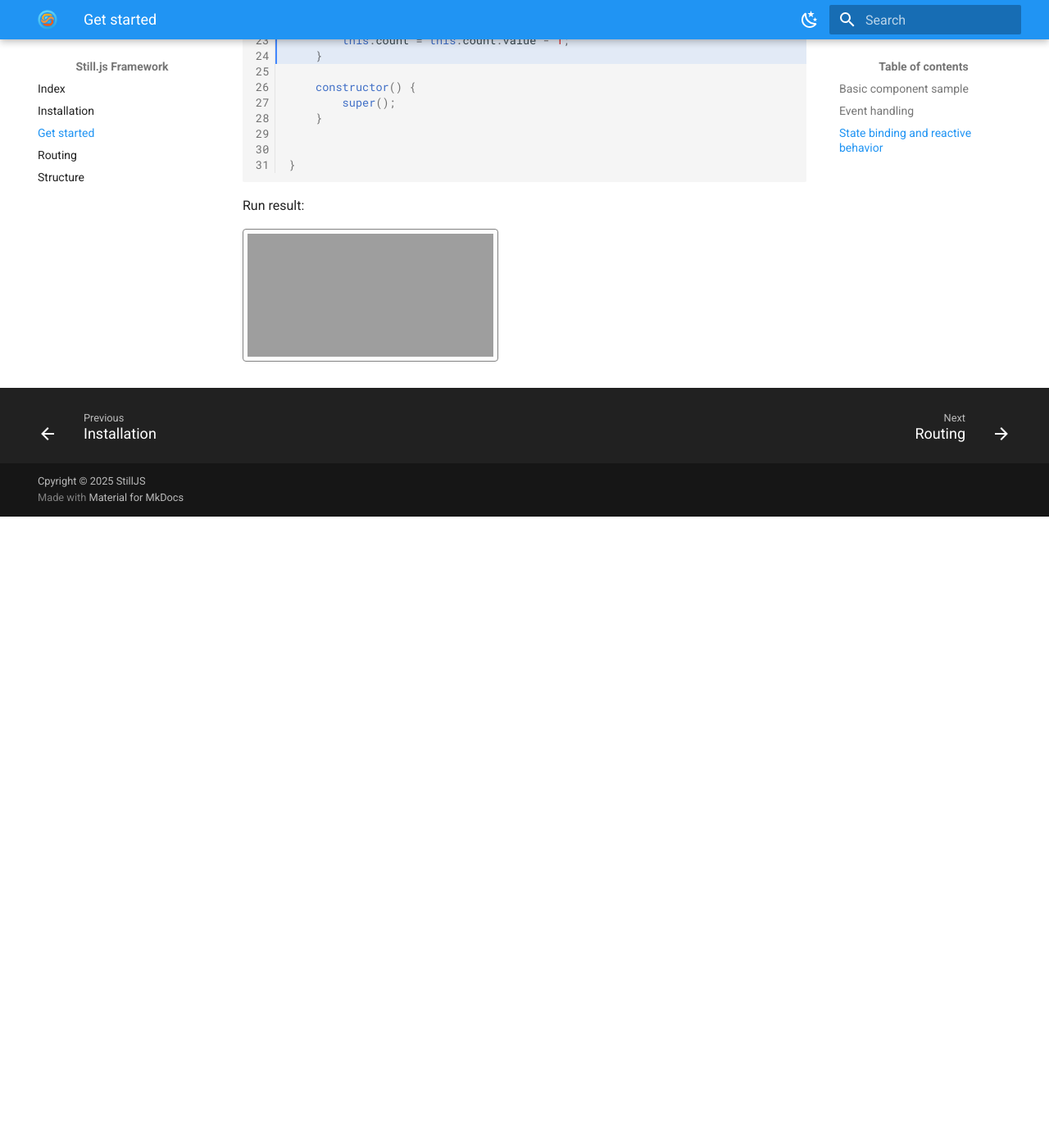
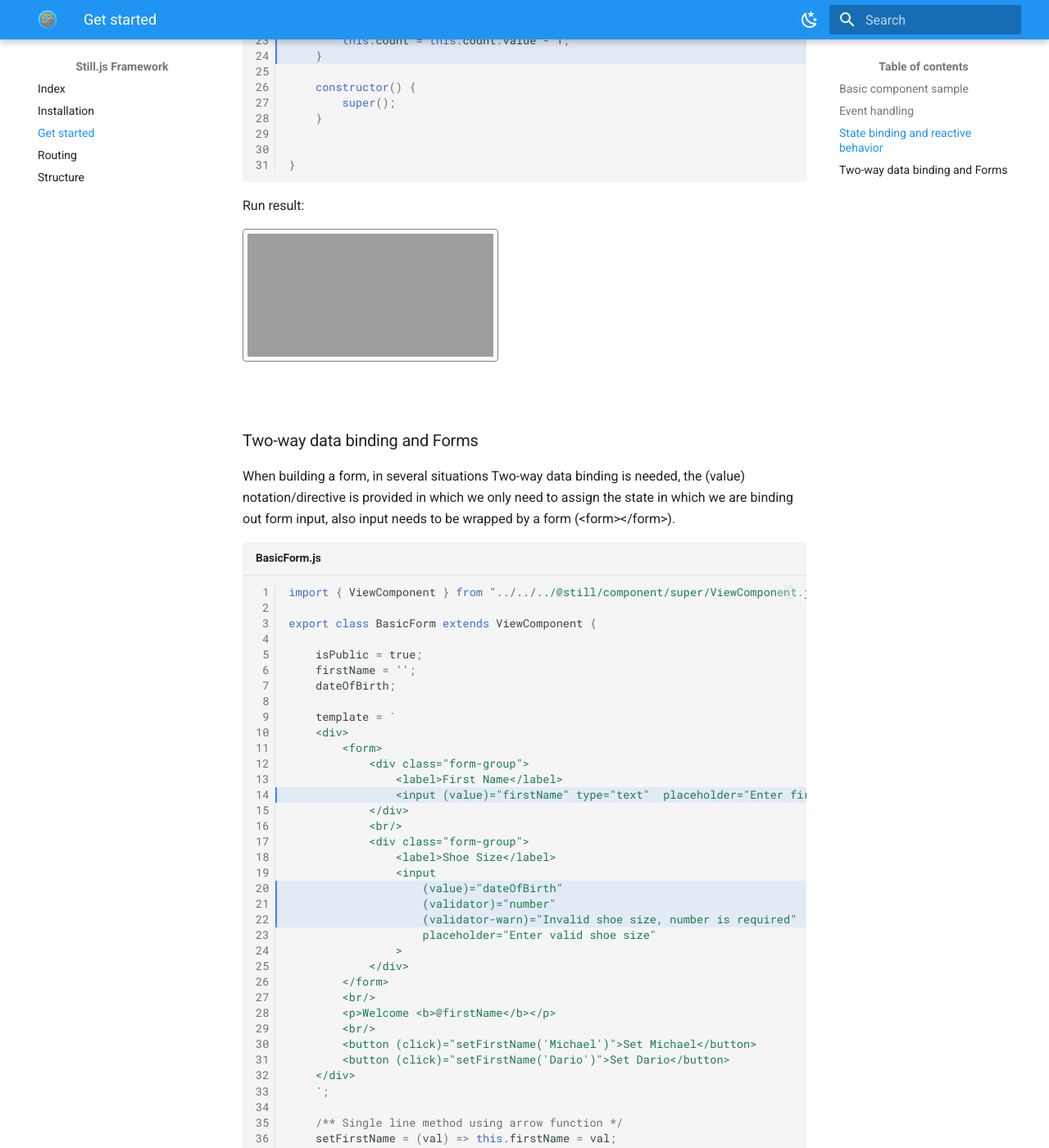
Before and after one commit to still-js/stilljs-site, an MkDocs documentation site: the page built from docs/get-start.md, in a window 1280 px wide and 1400 px high, scrolled down 2630 px. Shown: the whole window at 82% size. Built offline with MkDocs 1.6.1 and Material for MkDocs 9.7.7, drawn with Linux system fonts in a browser that asks for light colours; before the commit the page ends 3260 px from its top, so only the background shows below that; some of the changed text lies outside the part shown; grey boxes are pictures that could not be loaded.

Commit message:
added 2-way binding and basic forms example on get started

````diff
--- a/docs/get-start.md
+++ b/docs/get-start.md
@@ -118,3 +118,66 @@
             style="border: 1px solid grey; border-radius:4px; padding: 5px; background: white"
             >
 </iframe>
+
+
+<br>
+
+###  Two-way data binding and Forms
+
+When building a form, in several situations Two-way data binding is needed, the (value) notation/directive is provided in which we only need to assign the state in which we are binding out form input, also input needs to be wrapped by a form (&lt;form&gt;&lt;/form&gt;).
+
+
+```js title="BasicForm.js" hl_lines="14 20-22" linenums="1"
+import { ViewComponent } from "../../../@still/component/super/ViewComponent.js";
+
+export class BasicForm extends ViewComponent {
+
+	isPublic = true;
+	firstName = '';
+	dateOfBirth;
+
+	template = `
+	<div>
+		<form>
+			<div class="form-group">
+				<label>First Name</label>
+				<input (value)="firstName" type="text"  placeholder="Enter first name">
+			</div>
+			<br/>
+			<div class="form-group">
+				<label>Shoe Size</label>
+				<input
+					(value)="dateOfBirth"
+					(validator)="number"
+					(validator-warn)="Invalid shoe size, number is required"
+					placeholder="Enter valid shoe size"
+				>
+			</div>
+		</form>
+		<br/>
+		<p>Welcome <b>@firstName</b></p>
+		<br/>
+		<button (click)="setFirstName('Michael')">Set Michael</button>
+		<button (click)="setFirstName('Dario')">Set Dario</button>
+	</div>
+	`;
+
+	/** Single line method using arrow function */
+	setFirstName = (val) => this.firstName = val;
+
+	constructor() {
+		super();
+	}
+
+}
+```
+Run result:
+<iframe src="https://nbernardo.github.io/stilljs/#/BasicForm"
+            frameBorder="0"
+            style="border: 1px solid grey; border-radius:4px; padding: 5px; background: white"
+            >
+</iframe>
+
+!!! note "Input/Form grouping Important consideration"
+
+    Still.js adopts the Bootstrap approach when it comes to form group, though it's not needed, this is quite helpfull to organizing form component by adding it (Bootstrap) as part of the project, also it helps properly handle alignment/positioning like labels and validation messages.
````
